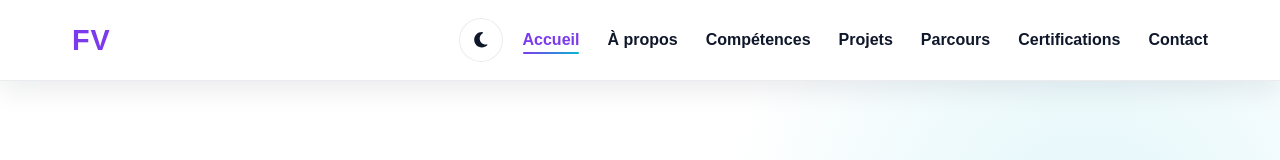
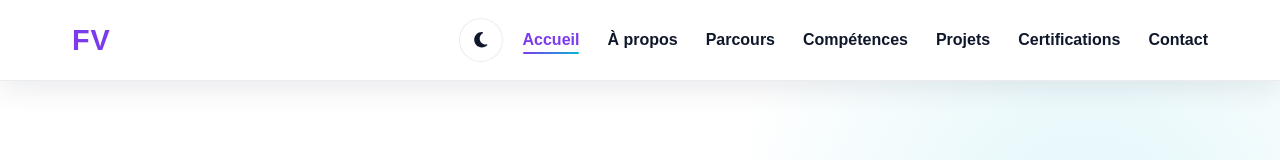
Before and after one commit to Fanajaval/mon-portfolio, a React (Vite) app: page / in a window 1280 px wide. Shown: the top 160 px of the page. Built offline with nearby package versions, Linux system fonts and the light colour scheme.

Commit message:
changement ordre menu

```diff
--- a/src/App.jsx
+++ b/src/App.jsx
@@ -44,9 +44,9 @@ function App() {
 
       <Hero />
       <About />
+      <Education />
       <Skills />
       <Projects />
-      <Education />
       <Certifications />
       <Contact />
       <Footer />
--- a/src/components/Navbar.jsx
+++ b/src/components/Navbar.jsx
@@ -10,9 +10,9 @@ import "../styles/Navbar.css";
 const navItems = [
   { id: "hero", label: "Accueil" },
   { id: "about", label: "À propos" },
+  { id: "parcours", label: "Parcours" },
   { id: "skills", label: "Compétences" },
   { id: "projects", label: "Projets" },
-  { id: "parcours", label: "Parcours" },
   { id: "certifications", label: "Certifications" },
   { id: "contact", label: "Contact" },
 ];
```
